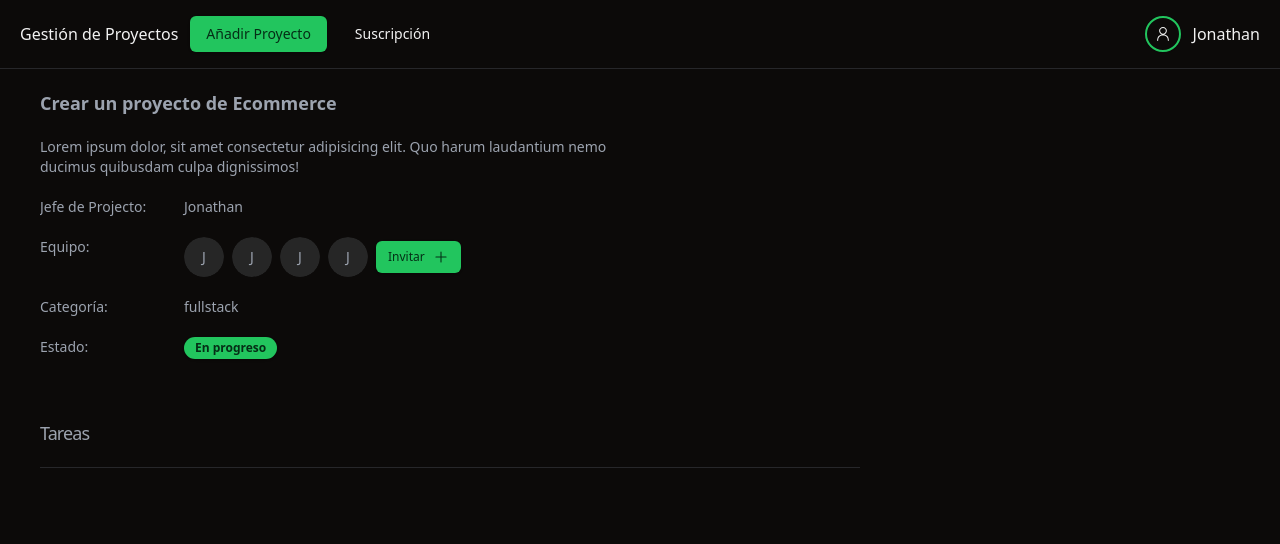
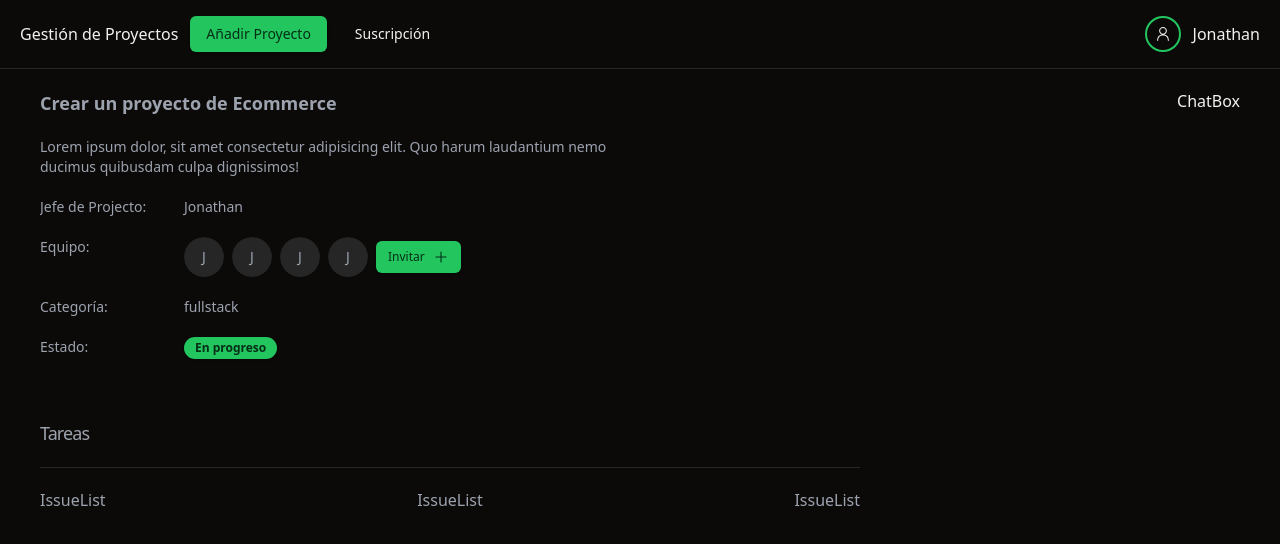
Before and after one commit to JohnnyBC2022/project-managment-system-frontend, a React (Vite) app: page /project/1 in a window 1280 px wide. Shown: the top 544 px of the page. Built offline with nearby package versions, Linux system fonts and the light colour scheme.

Commit message:
IssueList and ChatBox created

```diff
--- /dev/null
+++ b/src/pages/ProjectDetails/ChatBox.jsx
@@ -0,0 +1,9 @@
+
+
+const ChatBox = () => {
+  return (
+    <div>ChatBox</div>
+  )
+}
+
+export default ChatBox
--- /dev/null
+++ b/src/pages/ProjectDetails/IssueList.jsx
@@ -0,0 +1,7 @@
+const IssueList = () => {
+  return (
+    <div>IssueList</div>
+  )
+}
+
+export default IssueList
--- a/src/pages/ProjectDetails/ProjectDetails.jsx
+++ b/src/pages/ProjectDetails/ProjectDetails.jsx
@@ -5,6 +5,8 @@ import { Dialog, DialogClose, DialogContent, DialogHeader, DialogTrigger } from
 import { ScrollArea } from "@/components/ui/scroll-area";
 import { PlusIcon } from "@radix-ui/react-icons";
 import InviteUserForm from "./InviteUserForm";
+import IssueList from "./IssueList";
+import ChatBox from "./ChatBox";
 
 const ProjectDetails = () => {
 
@@ -74,10 +76,17 @@ const ProjectDetails = () => {
                 <p className="py-5 border-b text-lg -tracking-wider">Tareas</p>
                 <div className="lg:flex md:flex gap-3 justify-between py-5">
 
+                    <IssueList status="pending" title="Pendiente"/>
+                    <IssueList status="in_progress" title="En Progreso"/>
+                    <IssueList status="done" title="Terminado"/>
+
                 </div>
               </section>
             </div>
           </ScrollArea>
+          <div>
+            <ChatBox/>
+          </div>
         </div>
       </div>
     </>
```
